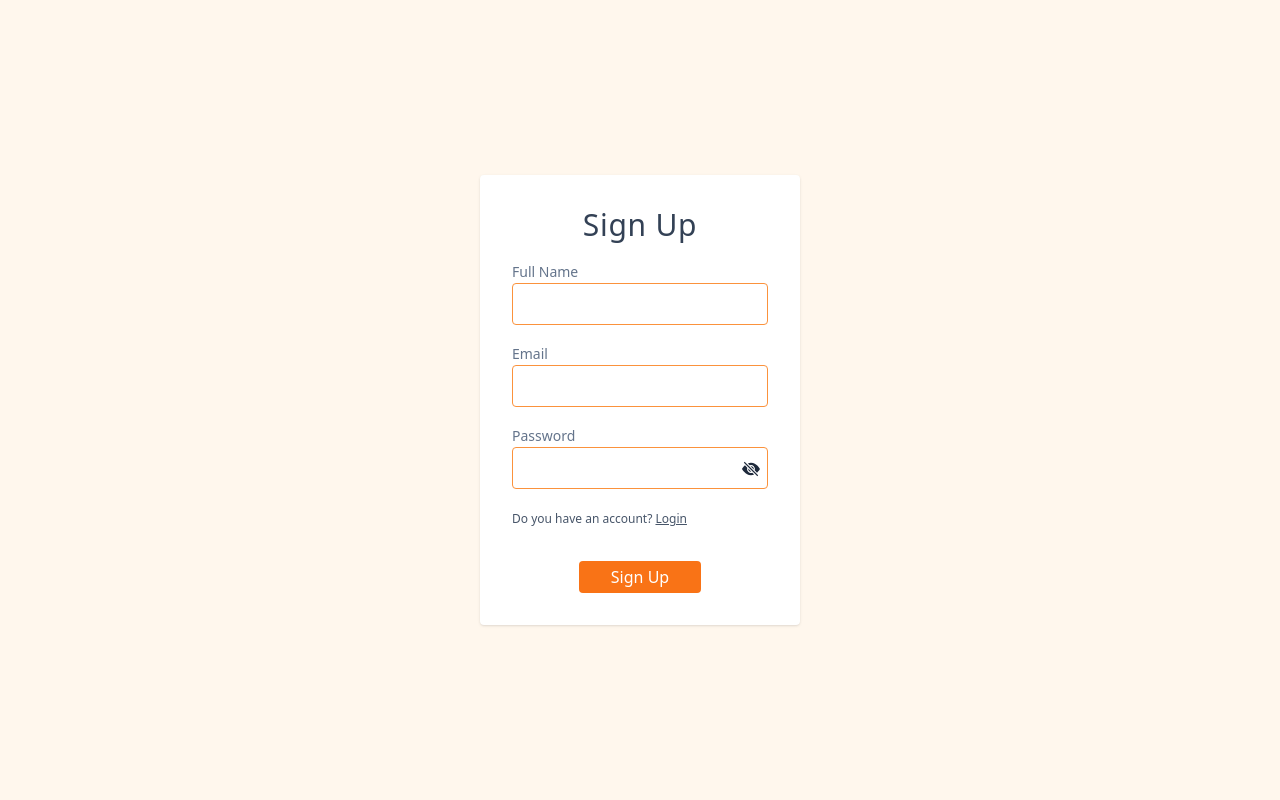
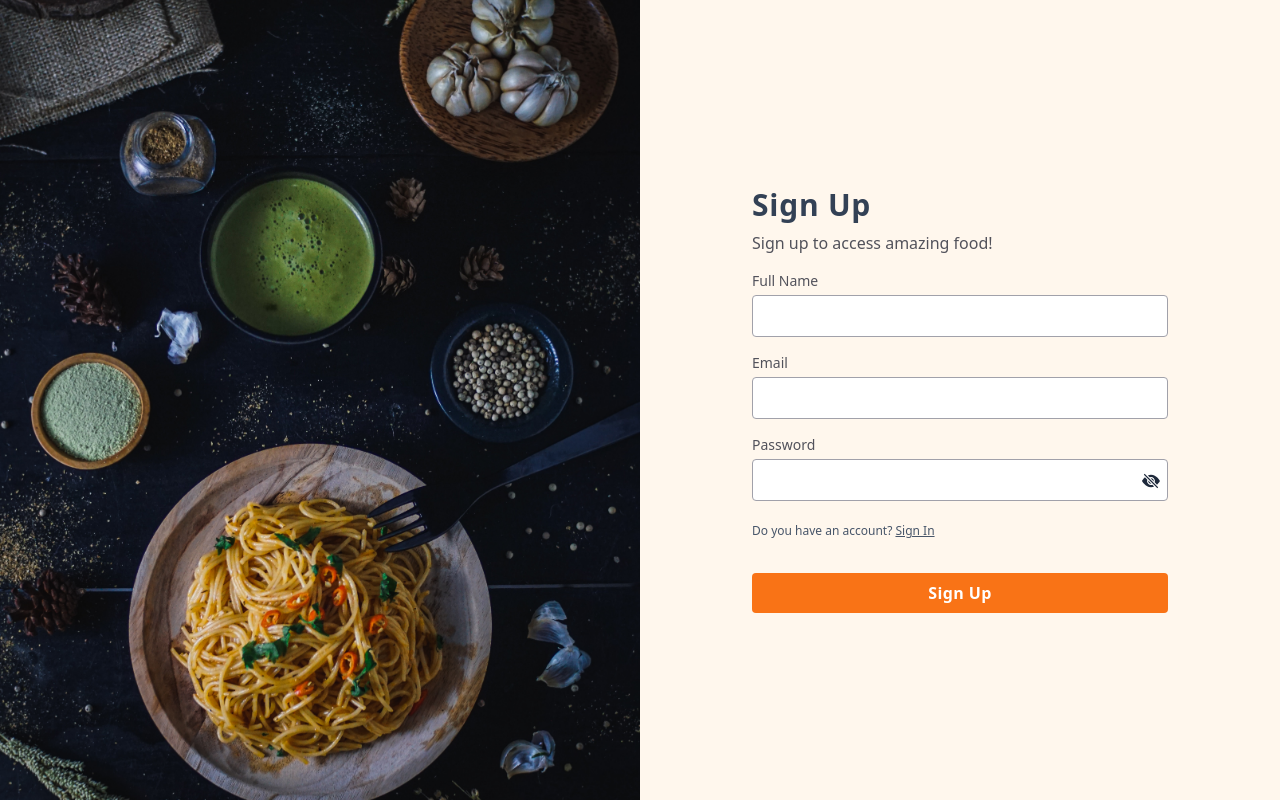
Before and after one commit to ogzcode/Full-Stack-Food-Order-App, a Vue app in the folder client/: page /signup in a window 1280 px wide. Built offline with nearby package versions, Linux system fonts and the light colour scheme; what @tanstack/vue-query would draw is missing.

Commit message:
Add login and register images, and create FormBtn and FormInput components

```diff
--- a/client/src/views/auth/Login.vue
+++ b/client/src/views/auth/Login.vue
@@ -1,19 +1,25 @@
 <template>
-    <div class="min-h-screen bg-orange-50 flex justify-center items-center">
-        <form class="bg-white shadow rounded p-8 w-1/4" @submit.prevent="handleLogin">
-            <h1 class="text-3xl text-center text-slate-700 mb-4 font-medium tracking-wide">Login</h1>
-            <div class="mb-4">
-                <label class="text-sm text-slate-500">Email</label>
-                <input type="text" class="border border-orange-400 rounded w-full p-2 outline-0 text-slate-800"
-                    v-model="email" required/>
+    <div class="min-h-screen w-screen bg-orange-50 flex justify-center items-center overflow-hidden">
+        <div class="flex-1 image-container">
+            <img :src="login" alt="login" />
         </div>
-            <div class="mb-4 relative">
-                <label class="text-sm text-slate-500">Password</label>
-                <input class="border border-orange-400 rounded w-full p-2 outline-0 text-slate-800" v-model="password"
-                    :type="showPassword ? 'text' : 'password'" required />
+        <div class="flex-1">
+            <form class=" rounded p-8 mx-20" @submit.prevent="handleLogin">
+                <h1 class="text-3xl text-left text-slate-700 mb-2 font-semibold tracking-wide">Sign In</h1>
+                <p class="text-zinc-600 mb-4">
+                    Sign in for delicious food and amazing offers!
+                </p>
+                <FormInput label="Email" v-model:value="email" :value="email">
+                    <template #error v-if="inputError.includes('email')">
+                        <p class="text-red-500 text-xs mt-1">Enter a valid email address.</p>
+                    </template>
+                </FormInput>
+                <FormInput label="Password" v-model:value="password" :value="password"
+                    :type="showPassword ? 'text' : 'password'">
+                    <template #body>
                         <span class="absolute top-1/2 translate-y-1 right-2 text-slate-800" @click="togglePassword">
-                    <svg v-if="showPassword" xmlns="http://www.w3.org/2000/svg" width="18" height="18" fill="currentColor"
-                        class="bi bi-eye-fill" viewBox="0 0 16 16">
+                            <svg v-if="showPassword" xmlns="http://www.w3.org/2000/svg" width="18" height="18"
+                                fill="currentColor" class="bi bi-eye-fill" viewBox="0 0 16 16">
                                 <path d="M10.5 8a2.5 2.5 0 1 1-5 0 2.5 2.5 0 0 1 5 0z" />
                                 <path
                                     d="M0 8s3-5.5 8-5.5S16 8 16 8s-3 5.5-8 5.5S0 8 0 8zm8 3.5a3.5 3.5 0 1 0 0-7 3.5 3.5 0 0 0 0 7z" />
@@ -26,13 +32,18 @@
                                     d="M5.525 7.646a2.5 2.5 0 0 0 2.829 2.829l-2.83-2.829zm4.95.708-2.829-2.83a2.5 2.5 0 0 1 2.829 2.829zm3.171 6-12-12 .708-.708 12 12-.708.708z" />
                             </svg>
                         </span>
+                    </template>
+                    <template #error v-if="inputError.includes('password')">
+                        <p class="text-red-500 text-xs absolute -bottom-4 left-0">Enter a valid password(0-9, A-Z, a-z and
+                            longer than 8
+                            characters).</p>
+                    </template>
+                </FormInput>
+                <FormBtn text="Sign In" />
+                <router-link :to="{ name: 'Signup' }" class="text-xs text-slate-600 mt-2 block">Don't have an account? <span
+                        class="underline">Sign Up</span></router-link>
+            </form>
         </div>
-            <router-link :to="{ name: 'Signup' }" class="text-xs text-slate-600">Don't have an account? <span
-                    class="underline">Register</span></router-link>
-            <div class="text-center mt-8">
-                <button class="text-white bg-orange-500 px-8 py-1 rounded hover:bg-orange-600" type="submit">Login</button>
-            </div>
-        </form>
     </div>
 </template>
 
@@ -40,6 +51,11 @@
 import { ref, watch } from 'vue';
 import { useAuth } from '../../stores/auth';
 import { useToastStore } from '../../stores/toast';
+import FormBtn from './components/FormBtn.vue';
+import FormInput from './components/FormInput.vue';
+
+import login from "../../assets/images/other/login.jpg"
+import { validateInputForSubmit } from "../../utils/util.js";
 
 const authStore = useAuth();
 const toastStore = useToastStore();
@@ -48,12 +64,21 @@ const showPassword = ref(false);
 const email = ref('');
 const password = ref('');
 
+const inputError = ref([]);
+
 const togglePassword = () => {
     showPassword.value = !showPassword.value;
 }
 
 const handleLogin = (e) => {
     e.preventDefault();
+
+    inputError.value = validateInputForSubmit(email.value, password.value);
+
+    if (inputError.value.length > 0) {
+        return;
+    }
+
     authStore.login({ email: email.value, password: password.value });
     showPassword.value = false;
     email.value = '';
@@ -70,4 +95,20 @@ watch(() => authStore.error, (value) => {
 </script>
 
 
-<style></style>
+<style scoped>
+input:focus {
+    outline: 2px solid #fed7aa;
+}
+
+img {
+    width: 100%;
+    height: 100vh;
+    object-fit: cover;
+}
+
+@media (max-width: 768px) {
+    .image-container {
+        display: none;
+    }
+}
+</style>
--- a/client/src/views/auth/Signup.vue
+++ b/client/src/views/auth/Signup.vue
@@ -1,24 +1,26 @@
 <template>
-    <div class="min-h-screen bg-orange-50 flex justify-center items-center">
-        <form class="bg-white shadow rounded p-8 w-1/4" @submit.prevent="handleSubmit">
-            <h1 class="text-3xl text-center text-slate-700 mb-4 font-medium tracking-wide">Sign Up</h1>
-            <div class="mb-4">
-                <label class="text-sm text-slate-500">Full Name</label>
-                <input type="text" class="border border-orange-400 rounded w-full p-2 outline-0 text-slate-800"
-                    v-model="fullName" required/>
+    <div class="min-h-screen w-screen bg-orange-50 flex justify-center items-center overflow-hidden">
+        <div class="flex-1 image-container">
+            <img :src="register" alt="register" />
         </div>
-            <div class="mb-4">
-                <label class="text-sm text-slate-500">Email</label>
-                <input type="text" class="border border-orange-400 rounded w-full p-2 outline-0 text-slate-800"
-                    v-model="email" required/>
-            </div>
-            <div class="mb-4 relative">
-                <label class="text-sm text-slate-500">Password</label>
-                <input class="border border-orange-400 rounded w-full p-2 outline-0 text-slate-800"
-                    v-model="password" :type="showPassword ? 'text' : 'password'" required/>
+        <div class="flex-1">
+            <form class="p-8 mx-20" @submit.prevent="handleSubmit">
+                <h1 class="text-3xl text-left text-slate-700 mb-2 font-semibold tracking-wide">Sign Up</h1>
+                <p class="text-zinc-600 mb-4">
+                    Sign up to access amazing food!
+                </p>
+                <FormInput label="Full Name" v-model:value="fullName" :value="fullName"/>
+                <FormInput label="Email" v-model:value="email" :value="email" :type="email">
+                    <template #error v-if="inputError.includes('email')">
+                        <p class="text-red-500 text-xs mt-1">Enter a valid email address.</p>
+                    </template>
+                </FormInput>
+                <FormInput label="Password" v-model:value="password" :value="password"
+                    :type="showPassword ? 'text' : 'password'">
+                    <template #body>
                         <span class="absolute top-1/2 translate-y-1 right-2 text-slate-800" @click="togglePassword">
-                    <svg v-if="showPassword" xmlns="http://www.w3.org/2000/svg" width="18" height="18" fill="currentColor"
-                        class="bi bi-eye-fill" viewBox="0 0 16 16">
+                            <svg v-if="showPassword" xmlns="http://www.w3.org/2000/svg" width="18" height="18"
+                                fill="currentColor" class="bi bi-eye-fill" viewBox="0 0 16 16">
                                 <path d="M10.5 8a2.5 2.5 0 1 1-5 0 2.5 2.5 0 0 1 5 0z" />
                                 <path
                                     d="M0 8s3-5.5 8-5.5S16 8 16 8s-3 5.5-8 5.5S0 8 0 8zm8 3.5a3.5 3.5 0 1 0 0-7 3.5 3.5 0 0 0 0 7z" />
@@ -31,12 +33,16 @@
                                     d="M5.525 7.646a2.5 2.5 0 0 0 2.829 2.829l-2.83-2.829zm4.95.708-2.829-2.83a2.5 2.5 0 0 1 2.829 2.829zm3.171 6-12-12 .708-.708 12 12-.708.708z" />
                             </svg>
                         </span>
+                    </template>
+                    <template #error v-if="inputError.includes('password')">
+                        <p class="text-red-500 text-xs mt-1">Enter a valid password(0-9, A-Z, a-z and longer than 8 characters).</p>
+                    </template>
+                </FormInput>
+                <router-link :to="{ name: 'Login' }" class="text-xs text-slate-600">Do you have an account? <span
+                        class="underline">Sign In</span></router-link>
+                <FormBtn text="Sign Up" />
+            </form>
         </div>
-            <router-link :to="{ name: 'Login' }" class="text-xs text-slate-600">Do you have an account? <span class="underline">Login</span></router-link>
-            <div class="text-center mt-8">
-                <button class="text-white bg-orange-500 px-8 py-1 rounded hover:bg-orange-600" type="submit">Sign Up</button>
-            </div>
-        </form>
     </div>
 </template>
 
@@ -44,11 +50,16 @@
 import { ref, watch } from 'vue';
 import { useAuth } from '../../stores/auth';
 import { useToastStore } from '../../stores/toast';
+import register from "../../assets/images/other/register.jpg"
+import FormBtn from './components/FormBtn.vue';
+import FormInput from './components/FormInput.vue';
+import { validateInputForSubmit } from "../../utils/util.js";
 
 const showPassword = ref(false);
 const email = ref('');
 const password = ref('');
 const fullName = ref('');
+const inputError = ref([]);
 
 const authStore = useAuth();
 const toastStore = useToastStore();
@@ -59,7 +70,18 @@ const togglePassword = () => {
 
 const handleSubmit = (e) => {
     e.preventDefault();
-    authStore.signup({email: email.value, password: password.value, fullName: fullName.value});
+
+    inputError.value = validateInputForSubmit(email.value, password.value)
+
+    if (inputError.value.length > 0) {
+        return;
+    }
+
+    authStore.signup({ email: email.value, password: password.value, fullName: fullName.value });
+    showPassword.value = false;
+    email.value = '';
+    password.value = '';
+    fullName.value = '';
 }
 watch(() => authStore.error, (value) => {
     if (value) {
@@ -71,4 +93,16 @@ watch(() => authStore.error, (value) => {
 </script>
 
 
-<style></style>
+<style scoped>
+img {
+    width: 100%;
+    height: 100vh;
+    object-fit: cover;
+}
+
+@media (max-width: 768px) {
+    .image-container {
+        display: none;
+    }
+}
+</style>
--- /dev/null
+++ b/client/src/views/auth/components/FormBtn.vue
@@ -0,0 +1,29 @@
+<template>
+    <div class="text-center mt-8">
+        <button class="text-white w-full bg-orange-500 font-semibold tracking-wide px-8 py-2 rounded hover:bg-orange-600"
+            :type="props.type" :disabled="props.disabled">
+            {{ props.text }}
+        </button>
+    </div>
+</template>
+
+<script setup>
+
+const props = defineProps({
+    text: {
+        type: String,
+        required: true
+    },
+    type: {
+        type: String,
+        default: 'submit'
+    },
+    disabled: {
+        type: Boolean,
+        default: false
+    }
+})
+
+</script>
+
+<style scoped></style>
--- /dev/null
+++ b/client/src/views/auth/components/FormInput.vue
@@ -0,0 +1,54 @@
+<template>
+    <div class="mb-4 relative">
+        <label class="text-sm block mb-1 text-zinc-600">{{ label }}</label>
+        <input
+            :value="value"
+            :type="props.type"
+            :disabled="props.disabled"
+            class="border border-zinc-400 rounded w-full p-2 text-zinc-600 transition focus:border-orange-400"
+            @input="updateValue"
+            required
+        />
+        <slot name="body"></slot>
+        <slot name="error"></slot>
+    </div>
+</template>
+
+<script setup>
+import { ref } from 'vue'
+
+const props = defineProps({
+    label: {
+        type: String,
+        required: true
+    },
+    value: {
+        type: String,
+        required: true
+    },
+    type: {
+        type: String,
+        default: 'text'
+    },
+    disabled: {
+        type: Boolean,
+        default: false
+    }
+})
+
+const emit = defineEmits(['update:value'])
+
+const value = ref(props.value)
+
+const updateValue = (e) => {
+    value.value = e.target.value
+    emit('update:value', e.target.value)
+}
+
+</script>
+
+<style scoped>
+input:focus {
+    outline: 2px solid #fed7aa;
+}
+</style>
```
Also changed, not shown: client/src/assets/images/other/register.jpg (added), 1 other file (tests, documents, lock files or other folders). Lines whose indentation alone changed are shown as unchanged.
